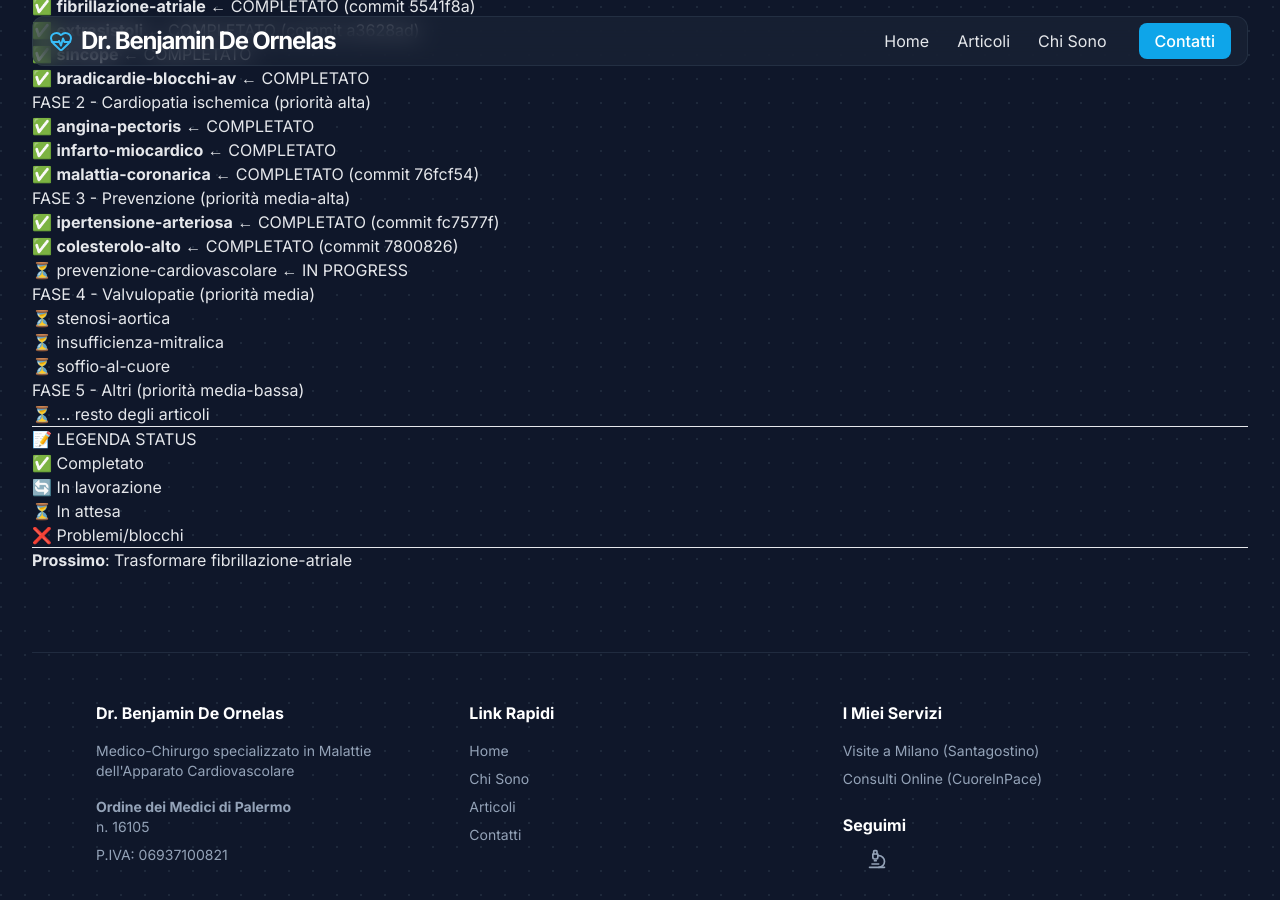
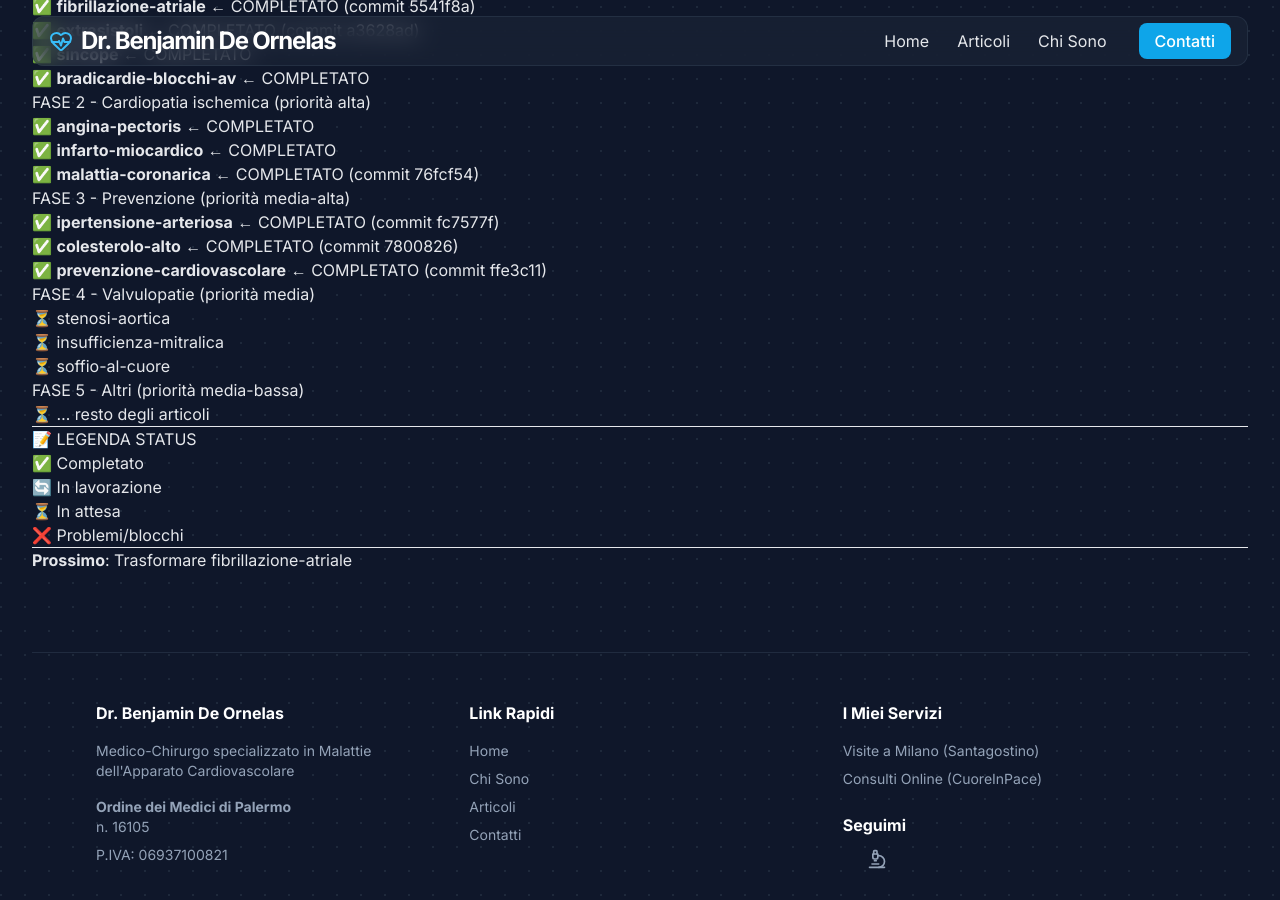
Before and after one commit to bdeornelas/bdeornelas.github.io, a Jekyll site: the page built from LISTA-ARTICOLI-SITO.md, in a window 1280 px wide and 900 px high, scrolled down 1554 px. Built offline with Jekyll 4.4.1, drawn with Linux system fonts in a browser that asks for light colours; nearby versions of some CDN libraries; our own code applies the rules of GitHub Pages for plain Markdown files.

Commit message:
Aggiorna progress: prevenzione-cardiovascolare completato (10/46 = 21.7%)

```diff
--- a/LISTA-ARTICOLI-SITO.md
+++ b/LISTA-ARTICOLI-SITO.md
@@ -93,7 +93,7 @@ Iniziare con articoli più comuni/richiesti:
 ### FASE 3 - Prevenzione (priorità media-alta)
 8. ✅ **ipertensione-arteriosa** ← COMPLETATO (commit fc7577f)
 9. ✅ **colesterolo-alto** ← COMPLETATO (commit 7800826)
-10. ⏳ prevenzione-cardiovascolare ← IN PROGRESS
+10. ✅ **prevenzione-cardiovascolare** ← COMPLETATO (commit ffe3c11)
 
 ### FASE 4 - Valvulopatie (priorità media)
 11. ⏳ stenosi-aortica
```
